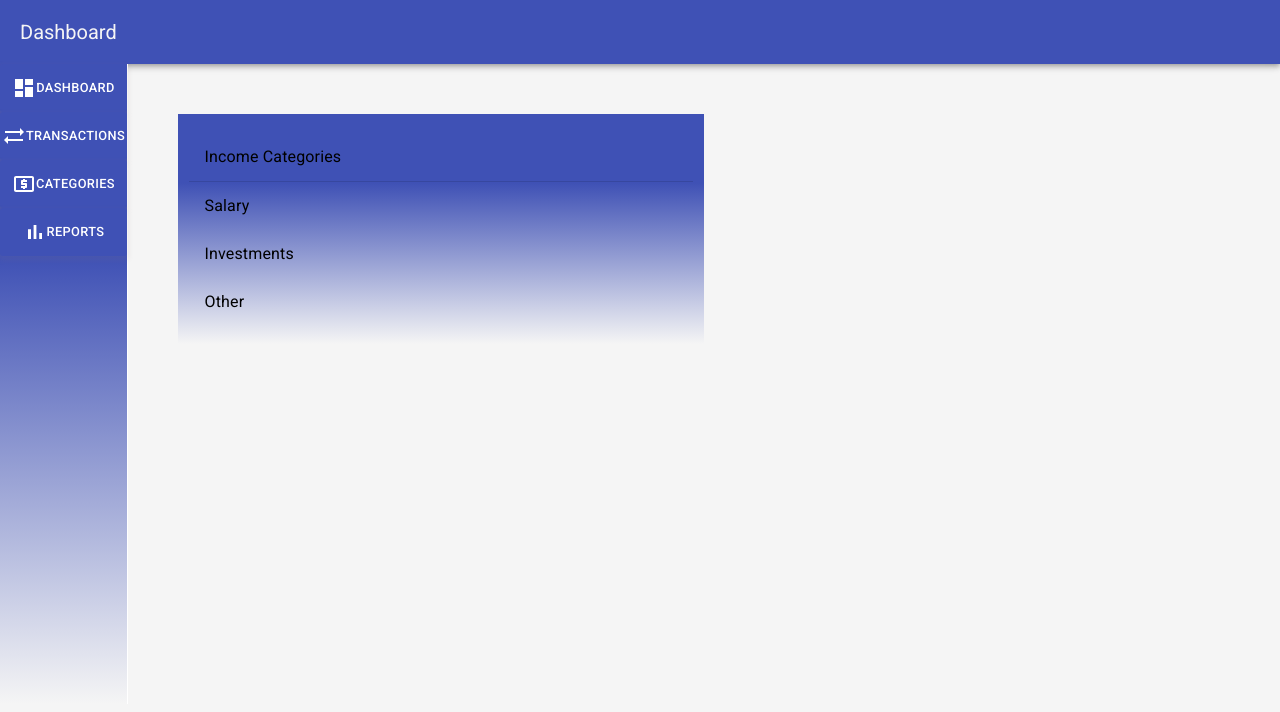
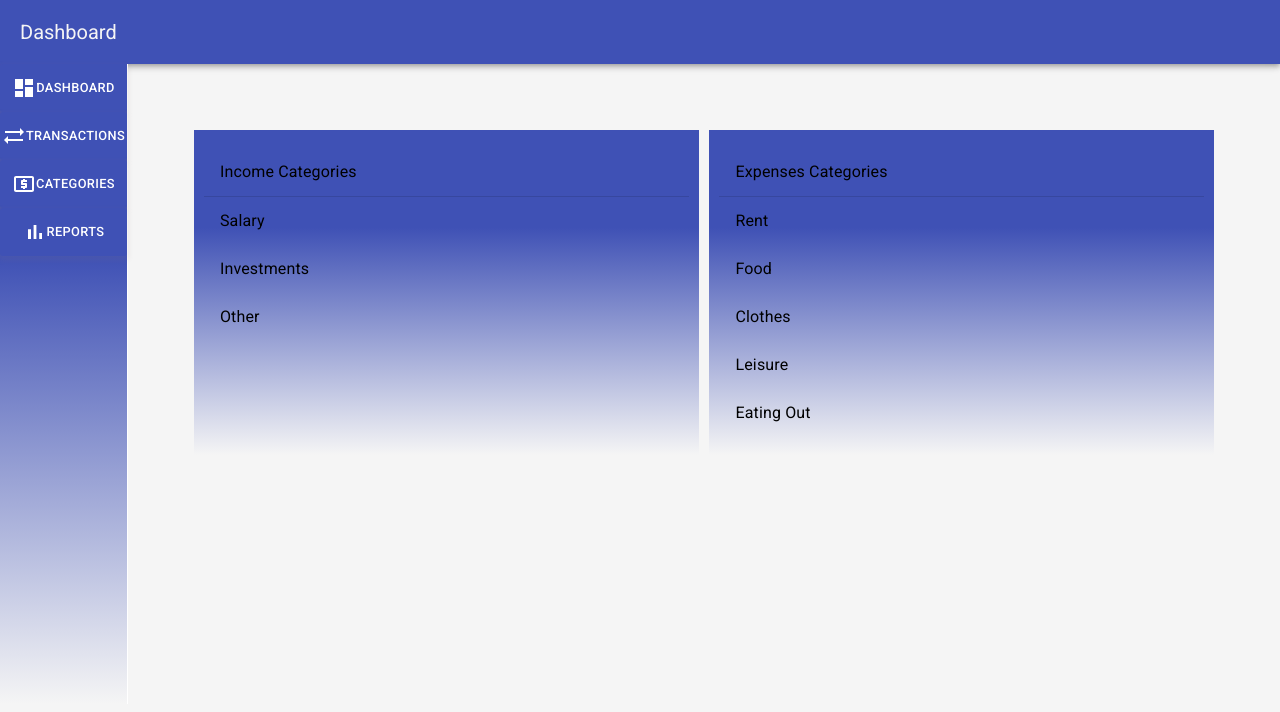
Before and after one commit to CardoTisler/Behemoth, a React (Create React App) app: page /categories in a window 1280 px wide. Shown: the top 712 px of the page. Built offline with nearby package versions, Linux system fonts and the light colour scheme.

Commit message:
added CategoryList component and some TODOs

```diff
--- a/src/components/categories/Categories.js
+++ b/src/components/categories/Categories.js
@@ -1,9 +1,37 @@
 import { Box } from "@material-ui/core";
 import CategoryList from './CategoryList'
+import {useState} from 'react'
+import { makeStyles } from "@material-ui/core";
+
+
+const useStyles = makeStyles({
+    listStyling: {
+        display: 'flex',
+        flexDirection: 'row',
+        margin: '1%'
+    }
+})
+
+//TODO: add categoriesHeader component that takes in both hooks
+//the header component should have (maybe radiobutton?) option to choose between income and expenses
+//cateogory and a button to add the category to the appropriate list
+
 const Categories = (props) => {
+    const [incomeList, setIncomeList] = useState(['Salary', 'Investments', 'Other'])
+    const [expensesList, setExpensesList] = useState(['Rent', 'Food', 'Clothes', 'Leisure', 'Eating Out'])
+    const classes = useStyles()
+
     return (
         <Box>
-            <CategoryList listTitle='Income Categories'/>
+            {/* header */}
+            <div>
+
+            </div>
+            {/* content */}
+            <div className={classes.listStyling}>
+                <CategoryList listTitle='Income Categories' list={incomeList}/>
+                <CategoryList listTitle='Expenses Categories' list={expensesList} />
+            </div>
         </Box>
     )
 }
--- a/src/components/categories/CategoryList.js
+++ b/src/components/categories/CategoryList.js
@@ -1,6 +1,5 @@
 import { Divider, List, ListItem, ListItemText, Box } from '@material-ui/core'
 import React from 'react'
-import {useState} from 'react'
 import { makeStyles } from '@material-ui/core/styles';
 // const [incomeList, setIncomeList] = useState([
 //     'Salary', 'Investments', 'Other'
@@ -10,9 +9,17 @@ const useStyles = makeStyles({
     root: {
         background: 'linear-gradient(180deg , #3f51b5 30%, rgb(0 0 0 / 0%) 100%)',
         width: '50%',
-        padding: '1%'
+        padding: '1%',
+        margin: '0.5%'
     }
 })
+
+//TODO: add Delete button for each row to delete the category entry from array in parent
+//Delete button should appear in the row with onHover event (onMouseEnter, onMouseLeave in react)
+//TODO: add deleteCategory method for onCLick event on Delete button
+
+//TODO: after categoryHeader component is built, clicking on category in List should open it in
+//the header element, giving the user the editing capability
 
 const renderArrToListElements = (array) => {
     return array.map(element => {
@@ -24,7 +31,6 @@ const renderArrToListElements = (array) => {
 }
 
 const CategoryList = (props) => {
-    const [incomeList, setIncomeList] = useState(['Salary', 'Investments', 'Other'])
     const classes = useStyles()
 
     return (
@@ -35,7 +41,7 @@ const CategoryList = (props) => {
                 </ListItem>
                 <Divider />
 
-                {renderArrToListElements(incomeList)}
+                {renderArrToListElements(props.list)}
 
             </List>
         </Box>
```
